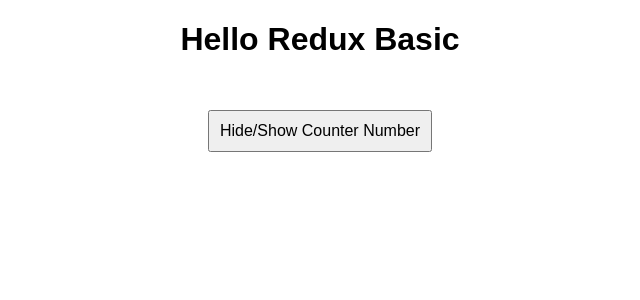
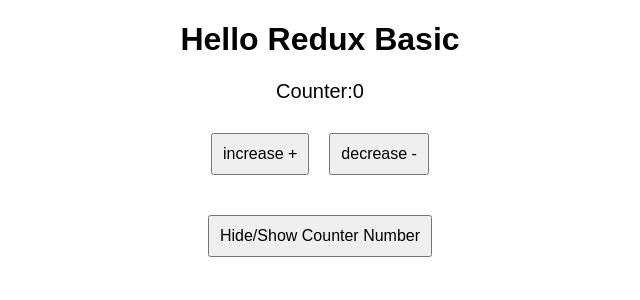
Before and after one commit to G3RGES/react-redux-counter, a React (Create React App) app: page / in a window 1280 px wide. Shown: the top 300 px of the page, without its empty margins (320-960 px from the left). Built offline with nearby package versions, Linux system fonts and the light colour scheme.

Commit message:
UPDATED Counter.js & index.js to use Redux-Toolkit

```diff
--- a/src/component/Counter.js
+++ b/src/component/Counter.js
@@ -1,68 +1,84 @@
-import React, { useCallback, useEffect } from "react";
+import React from "react";
 import { useDispatch, useSelector } from "react-redux";
+import { counterAction } from "../store";
+export default function Counter() {
+  const globalState = useSelector((state) => state);
+  const dispatch = useDispatch();
+  const { increase, decrease } = counterAction;
+  // //* ONE WAY TO DO IT
+  // const globalState = useSelector((state) => state);
 
-export default function Counter() {
-  const dispatch = useDispatch();
-  //* ONE WAY TO DO IT
-  const globalState = useSelector((state) => state);
+  // const counterOperation = useCallback(
+  //   (type, payload) => {
+  //     dispatch({ type, payload });
+  //   },
+  //   [dispatch]
+  // );
+  // //* ANOTHER WAY
+  // //   const counterState = useSelector((state) => {
+  // //     return state.value;
+  // //   });
+  // useEffect(() => counterOperation("increase", 1), [counterOperation]);
 
-  const counterOperation = useCallback(
-    (type, payload) => {
-      dispatch({ type, payload });
-    },
-    [dispatch]
-  );
-  //* ANOTHER WAY
-  //   const counterState = useSelector((state) => {
-  //     return state.value;
+  // //   const counter = useSelector((state) => {
+  // //     return state.counter;
+  // //   });
+
+  // // const handleCounterValue = (value) => {
+  // //   if (value < 1) {
+  // //     return "no number";
+  // //   }
+  // // return value
+  // // }
+
+  // const increase = () => {
+  //   dispatch({
+  //     type: "increase",
+  //     payload: 1,
   //   });
-  useEffect(() => counterOperation("increase", 1), [counterOperation]);
-
-  //   const counter = useSelector((state) => {
-  //     return state.counter;
+  // };
+  // const decrease = () => {
+  //   dispatch({
+  //     type: "decrease",
+  //     payload: 1,
   //   });
-
-  // const handleCounterValue = (value) => {
-  //   if (value < 1) {
-  //     return "no number";
-  //   }
-  // return value
-  // }
-
-  const increase = () => {
-    dispatch({
-      type: "increase",
-      payload: 1,
-    });
-  };
-  const decrease = () => {
-    dispatch({
-      type: "decrease",
-      payload: 1,
-    });
-  };
-  const toggleCounter = () => {
-    dispatch({ type: "toggleCounter" });
-  };
+  // };
+  // const toggleCounter = () => {
+  //   dispatch({ type: "toggleCounter" });
+  // };
 
   return (
     <div className="App">
       <h1>Hello Redux Basic</h1>
-      {globalState.counter && (
+      {/* {globalState.counter && ( */}
       <>
-          <div className="counter">Counter: {globalState.value}</div>
+        <div className="counter">
+          Counter:
+          {globalState.value}
+        </div>
         <div>
-            <button className="btn" onClick={increase}>
+          <button
+            className="btn"
+            onClick={() => dispatch(increase(4))}
+            // onClick={increase}
+          >
             increase +
           </button>
-            <button className="btn" onClick={decrease}>
+          <button
+            className="btn"
+            onClick={() => dispatch(decrease(2))}
+            // onClick={decrease}
+          >
             decrease -
           </button>
         </div>
       </>
-      )}
+      {/* )} */}
       <div>
-        <button className="btn" onClick={toggleCounter}>
+        <button
+          className="btn"
+          // onClick={toggleCounter}
+        >
           Hide/Show Counter Number
         </button>
       </div>
--- a/src/store/index.js
+++ b/src/store/index.js
@@ -9,13 +9,15 @@
   initialState: initState,
   reducers: {
     increase: (state, action) => {
-      state.value += 1;
+      state.value += action.payload;
     },
     decrease: (state, action) => {
-      state.value -= 1;
+      state.value -= action.payload;
     },
   },
 });
+export const counterAction = counterSlice.actions;
+
 const store = createStore(counterSlice.reducer);
 
 // const counterReducer = (state = initState, action) => {
```
Lines whose indentation alone changed are shown as unchanged.
